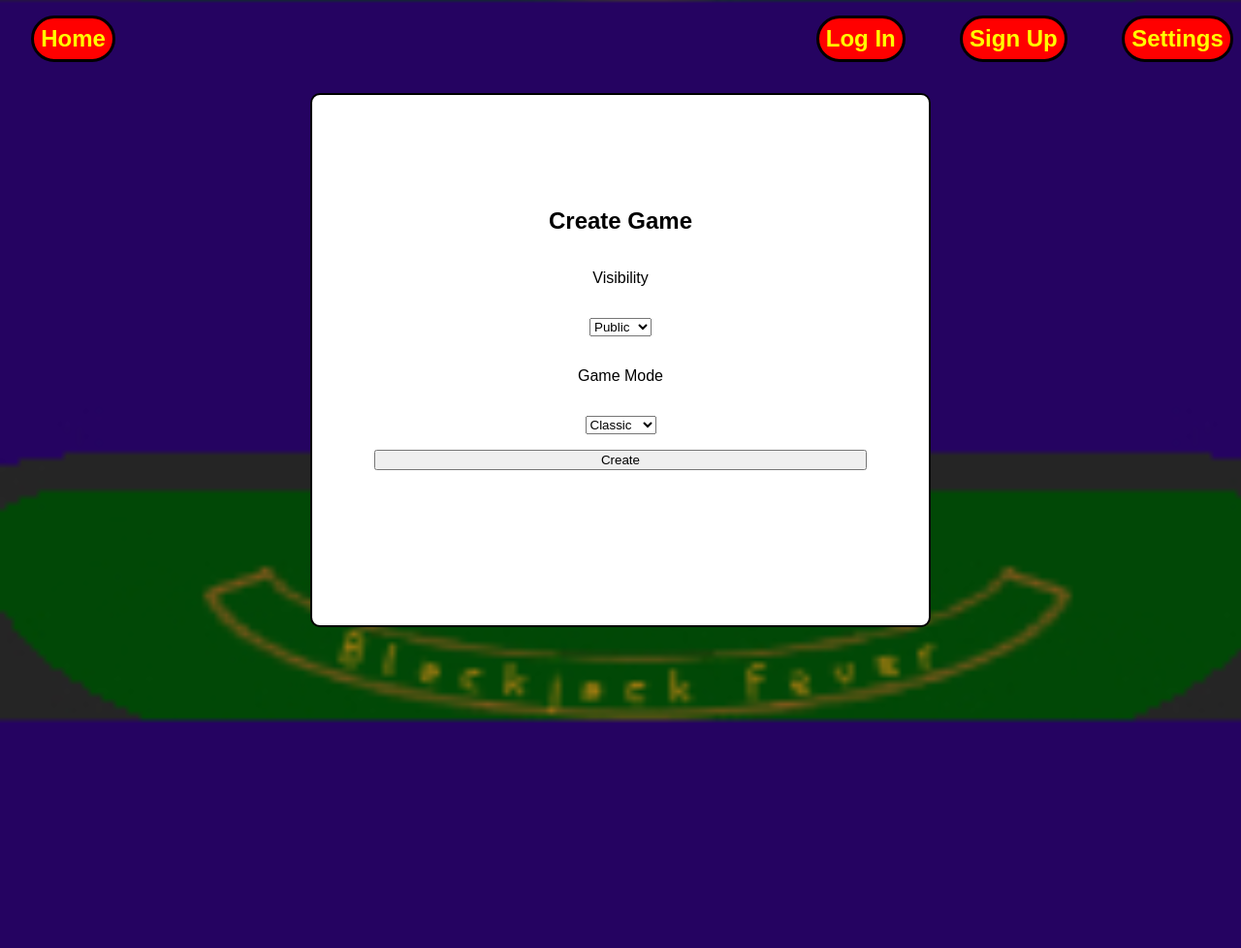
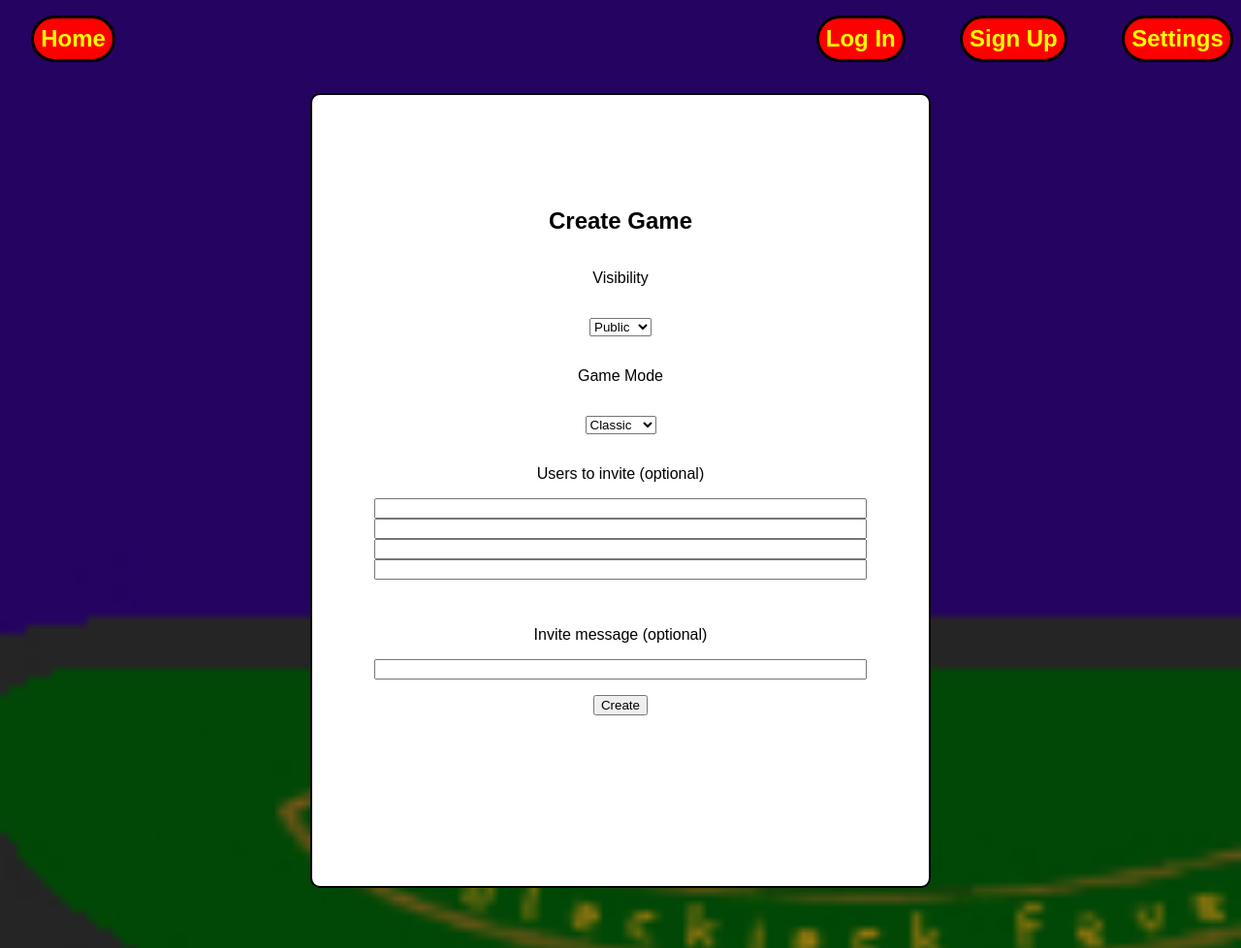
Before and after one commit to JP0-5/software-project-T7, a Flask app: page /create in a window 1280 px wide. Shown: the top 978 px of the page at 97% size. Before the commit the page ends 745 px from the top, so only its background shows below. Run offline with Flask 3, Linux system fonts and the light colour scheme; data comes from the database, SQL or seed files in the repository.

Commit message:
Implemented invite system

```diff
--- a/src/app.py
+++ b/src/app.py
@@ -116,7 +116,7 @@ def login_required(view):
     @wraps(view)
     def wrapped_view(*args, **kwargs):
         if g.user is None:
-            return redirect( url_for("login", next=request.url) )
+            return redirect( url_for("log_in", next=request.url) )
         return view(*args, **kwargs)
     return wrapped_view
 
@@ -209,29 +209,43 @@ def create():
     form = CreateGameForm()
 
     if form.validate_on_submit():
-        player_id = session["player_id"]
-        t = datetime.strftime(datetime.now(), "%Y-%m-%d %H:%M:%S")
+        invited_users = [user for user in form.invites.data if user]
+
         db = get_db()
+        # user_entries = db.execute("SELECT * FROM users WHERE user IN ?;", (str(tuple(invited_users)),).fetchall()
+        if invited_users:
+            user_entries_query = "SELECT * FROM users WHERE user IN (" + ("?," * (len(invited_users)-1)) + "?);"
+            user_entries = db.execute(user_entries_query, tuple(invited_users)).fetchall()
+        else:
+            user_entries = []
 
-        with game_id_lock:
-            while True:
-                game_id = randint(10000, 99999)
-                conflict_game = db.execute("SELECT * FROM games WHERE game_id = ?", (game_id,)).fetchone()
-                if conflict_game is None:
-                    break
+        if len(user_entries) < len(invited_users):
+            form.invites.errors.append("Some usernames do not exist or have been entered multiple times")
+        else:
+            player_id = session["player_id"]
+            t = datetime.strftime(datetime.now(), "%Y-%m-%d %H:%M:%S")
 
-        db.execute("""
-                   INSERT INTO games (game_id, public, host, start_time, next_turn, finished, status, player_count, allowed_players, game_mode)
-                   VALUES (?, ?, ?, ?, ?, 0, 0, 0, 4, ?)
-                   """, (game_id, form.visibility.data, player_id, t, player_id, form.game_mode.data))
-        db.execute(deck_creation_statement.replace("X", str(game_id)))
-        db.commit()
+            with game_id_lock:
+                while True:
+                    game_id = randint(10000, 99999)
+                    conflict_game = db.execute("SELECT * FROM games WHERE game_id = ?", (game_id,)).fetchone()
+                    if conflict_game is None:
+                        break
 
-        if form.visibility.data == "1":
-            game = db.execute("SELECT * FROM games WHERE game_id = ?", (game_id,)).fetchone()
-            socketio.emit("new_public_game", render_template("game_entry.html", game=game), to="game_list")
+            db.execute("""
+                    INSERT INTO games (game_id, public, host, start_time, next_turn, finished, status, player_count, allowed_players, game_mode)
+                    VALUES (?, ?, ?, ?, ?, 0, 0, 0, 4, ?)
+                    """, (game_id, form.visibility.data, player_id, t, player_id, form.game_mode.data))
+            db.execute(deck_creation_statement.replace("X", str(game_id)))
+            for user in invited_users:
+                db.execute("INSERT INTO invites (game_id, invitee, time, message) VALUES (?, ?, ?, ?)", (game_id, user, t, form.invite_message.data))
+            db.commit()
 
-        return redirect(url_for("play", game_id=game_id))
+            if form.visibility.data == "1":
+                game = db.execute("SELECT * FROM games WHERE game_id = ?", (game_id,)).fetchone()
+                socketio.emit("new_public_game", render_template("game_entry.html", game=game), to="game_list")
+
+            return redirect(url_for("play", game_id=game_id))
 
     return render_template("create.html", form=form, title="BlackJack Fever")
 
@@ -245,14 +259,32 @@ def enter_code():
     return render_template("enter_code.html", form=form, title="BlackJack Fever")
 
 @app.route("/inbox")
+@login_required
 def inbox():
     db = get_db()
     invites = db.execute("""
                             SELECT *
                             FROM invites JOIN games
                             ON games.game_id = invites.game_id
-                            WHERE invitee = ?""", (g.user,)).fetchall()
-    return render_template("inbox.html", invites=invites, title="BlackJack Fever")
+                            WHERE invitee = ?
+                            AND finished = 0
+                            AND player_count < allowed_players
+                            ORDER BY time DESC""", (g.user,)).fetchall()
+    return render_template("inbox.html", invites=invites, datetime=datetime, title="BlackJack Fever", scripts=[url_for("static", filename="inbox.js")])
+
+@app.route("/invite_list")
+@login_required
+def invite_list():
+    db = get_db()
+    invites = db.execute("""
+                            SELECT *
+                            FROM invites JOIN games
+                            ON games.game_id = invites.game_id
+                            WHERE invitee = ?
+                            AND finished = 0
+                            AND player_count < allowed_players
+                            ORDER BY time DESC""", (g.user,)).fetchall()
+    return render_template("invite_list.html", invites=invites, datetime=datetime)
 
 @app.route("/play/<game_id>")
 def play(game_id):
--- a/src/forms.py
+++ b/src/forms.py
@@ -1,5 +1,5 @@
 from flask_wtf import FlaskForm
-from wtforms import SelectField,StringField,PasswordField,IntegerField,SubmitField,DecimalField,TextAreaField,validators,BooleanField,RadioField
+from wtforms import SelectField,StringField,PasswordField,IntegerField,SubmitField,DecimalField,TextAreaField,validators,BooleanField,RadioField,FieldList
 from wtforms.validators import InputRequired, EqualTo, NumberRange,optional,DataRequired
 
 class RegistrationForm(FlaskForm):
@@ -21,6 +21,8 @@ class LoginForm(FlaskForm):
 class CreateGameForm(FlaskForm):
     visibility = SelectField("Visibility", choices=[(1, "Public"), (0, "Private")])
     game_mode = SelectField("Game Mode", choices=[(0, "Classic"), (1, "Modified")])
+    invites = FieldList(StringField(), "Users to invite (optional)", min_entries=4)
+    invite_message = StringField("Invite message (optional)")
     submit = SubmitField("Create")
 
 class EnterCodeForm(FlaskForm):
--- a/src/static/styles.css
+++ b/src/static/styles.css
@@ -183,11 +183,11 @@ header .reg_nav{
 
 }
 .game_entry{
-    display: none;
+    display: flex;
+    /* display: none; */
     justify-content: center;
     text-align: center;
     align-items: center;
-    /* display: flex; */
     color:yellow;
     gap:3em;
     background-color: red;
@@ -240,3 +240,14 @@ color:yellow}
 }
 
 #home_button{margin-right:auto;}
+
+.invite {
+    padding: 1em;
+    border-style: solid;
+    border-color:black;
+    border-radius:3px;
+}
+
+.invite > p {
+    font-size: 0.8em;
+}
--- a/src/templates/create.html
+++ b/src/templates/create.html
@@ -28,8 +28,29 @@
             {% endfor %}
         </p>
 
+        <p id="label">{{ form.invites.label }}</p>
 
-        {{ form.submit() }}
+        {% for invite in form.invites %}
+            {{ invite() }}
+        {% endfor %}
+
+        <p>
+            {% for error in form.invites.errors %}
+                {{ error }}
+            {% endfor %}
+        </p>
+
+        <p id="label">{{ form.invite_message.label }}</p>
+
+
+        {{ form.invite_message() }}
+        {% for error in form.invite_message.errors %}
+        {{ error }}
+        {% endfor %}
+
+        <p>
+            {{ form.submit() }}
+        </p>
 
     </form>
 
```
Also changed, not shown: src/static/inbox.js (added, +16 -0 lines), src/templates/inbox.html (+4 -11 lines), src/templates/invite_list.html (added, +16 -0 lines).
